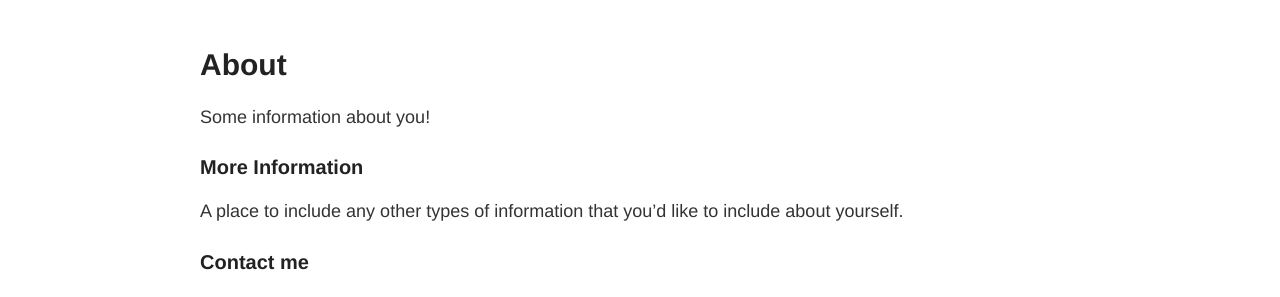
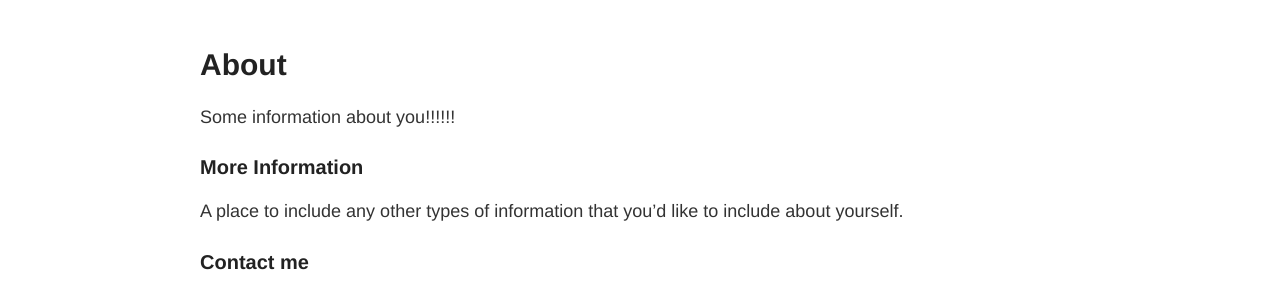
Before and after one commit to HUM-331-Princeton/princeton-lives-and-legacies, a Jekyll site: the page built from about.md, in a window 1280 px wide. Shown: the part 142-439 px from the top of the page. Built offline with Jekyll 4.4.1, drawn with Linux system fonts in a browser that asks for light colours.

Commit message:
check in 6

```diff
--- a/about.md
+++ b/about.md
@@ -4,7 +4,7 @@ title: About
 permalink: /about/
 ---
 
-Some information about you!
+Some information about you!!!!!!
 
 ### More Information
 
```
